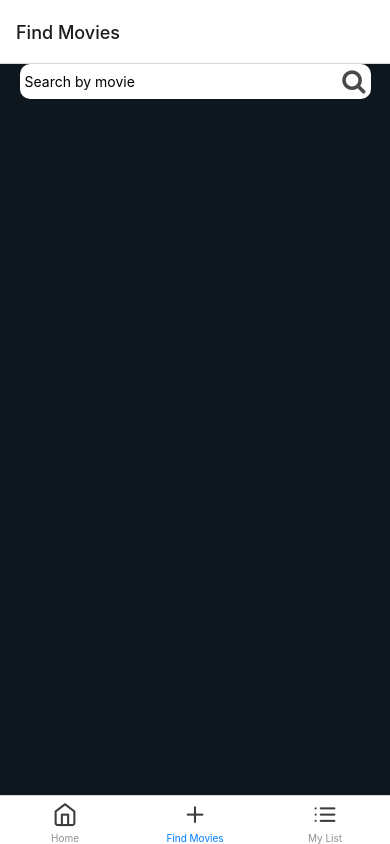
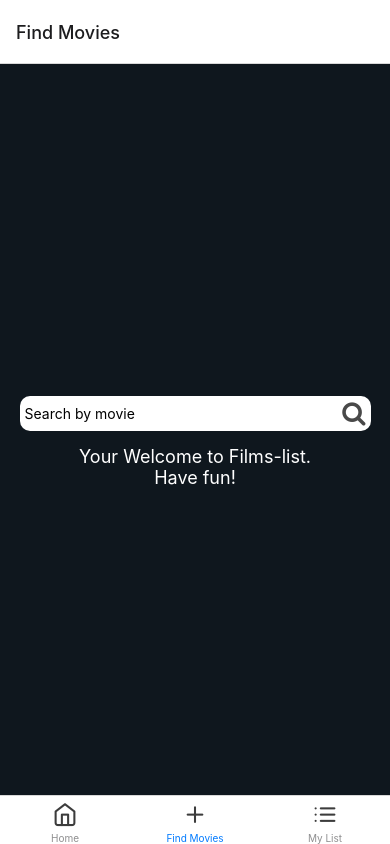
Before and after one commit to luispaganini/films-list, a React Native app: screen /Priority in a window 390 px wide. Both pictures are taken after a click on the button "FIND MOVIES". Built offline with nearby package versions, Linux system fonts and the light colour scheme.

Commit message:
Create new styles and new visual

```diff
--- a/src/pages/FindMovie.tsx
+++ b/src/pages/FindMovie.tsx
@@ -1,4 +1,4 @@
-import { StyleSheet, View, FlatList, TextInput, Pressable, Keyboard } from "react-native";
+import { StyleSheet, View, FlatList, TextInput, Pressable, Keyboard, ActivityIndicator, Text, ScrollView } from "react-native";
 import React, { useState } from "react";
 import { SafeAreaView } from "react-native-safe-area-context";
 import api from "../services/api";
@@ -6,11 +6,13 @@ import { IApiInterface } from "../interfaces/IApiInterface";
 import Icon from 'react-native-vector-icons/FontAwesome';
 import {Item} from "../components/ImageCard";
 import { INavigationInterface } from "../interfaces/INavigationInterface";
-
+import { FindMovieStyle as styles } from "../styles/FindMovieStyle";
 
 export default function FindMovie({navigation} : INavigationInterface) {
-  const [movies, setMovies] = useState([]);
+  const [movies, setMovies]:any = useState([]);
   const [searchMovie, setSearchMovie] = useState("");
+  const [isLoading, setLoading] = useState<boolean>(false);
+  const [isFirstAccess, setFirstAcess] = useState<boolean>(true);
 
 
   const handleNavigate = (imdbId: string) => {
@@ -39,57 +41,40 @@ export default function FindMovie({navigation} : INavigationInterface) {
             value={searchMovie}
             onChangeText={setSearchMovie}
             placeholder="Search by movie"
-          onSubmitEditing={findMovieHandler}
-        />
+            onSubmitEditing={findMovieHandler} />
           <Pressable onPress={findMovieHandler}>
             <Icon name={"search"} size={25} color={"#494949"} />
           </Pressable>
         </View>
+        { isFirstAccess ? (
+          <View>
+            <Text style={styles.text}>Your Welcome to Films-list.</Text>
+            <Text style={styles.text}>Have fun!</Text>
+          </View>
+        ): (
+
+          <View>
+
+            <ActivityIndicator style={styles.loading} size="large" color="#00ff00" animating={isLoading} />
+
             <FlatList
                     data={movies}
                     renderItem={renderItem}
-        keyExtractor={(item: IApiInterface) => item.imdbId}
-      />
+                    keyExtractor={(item: IApiInterface) => item.imdbId} />
+
+          </View>
+        )}
       </SafeAreaView>
   );
 
   function findMovieHandler() {
     Keyboard.dismiss;
+    setLoading(true);
     api.get(`/movie/name?name=${searchMovie}`).then((response) => {
       setMovies(response.data);
+    }).finally(() => {
+      setLoading(false);
     });
+    setFirstAcess(false);
   }
 }
-
-const styles = StyleSheet.create({
-  container: {
-    flex: 1,
-    backgroundColor: "#0F171E",
-    alignItems: "center",
-    justifyContent: "center",
-  },
-  text: {
-    fontSize: 18,
-    color: "white",
-  },
-  content: {
-    width: "80%",
-    height: "80%",
-    margin: 8,
-    padding: 8,
-    backgroundColor: "white",
-    borderRadius: 8,
-    alignItems: "center",
-    justifyContent: "space-around",
-  },
-  searchBar: {
-    backgroundColor: "white",
-    display: "flex",
-    flexDirection: "row",
-    padding: 5,
-    justifyContent: "space-between",
-    width: "90%",
-    borderRadius: 10,
-    marginBottom: 15,
-  },
-});
--- a/src/pages/Home.tsx
+++ b/src/pages/Home.tsx
@@ -1,7 +1,7 @@
-import { StyleSheet, View, Text, Button, Image } from "react-native";
+import { StyleSheet, View, Text, Button, Image, ActivityIndicator } from "react-native";
 import React from "react";
 import { INavigationInterface } from "../interfaces/INavigationInterface";
-
+import { HomeStyle as styles } from "../styles/HomeStyle";
 export default function Home({ navigation }: INavigationInterface) {
   const handleFindMovies = () => {
     navigation.navigate("Find Movies");
@@ -19,29 +19,6 @@ export default function Home({ navigation }: INavigationInterface) {
       <View style={styles.button}>
         <Button title="Find Movies" onPress={handleFindMovies} />
       </View>
-
     </View>
   );
 }
-
-const styles = StyleSheet.create({
-  container: {
-    flex: 1,
-    backgroundColor: "#0F171E",
-    alignItems: "center",
-  },
-  text: {
-    color: "#ffffff",
-    fontSize: 30,
-    textAlign: 'center',
-    marginTop: 25,
-    marginBottom: 25
-  },
-  logo: {
-    width: "100%",
-    height: 150,
-  },
-  button: {
-    width: 200
-  }
-});
--- a/src/pages/InspectMovie.tsx
+++ b/src/pages/InspectMovie.tsx
@@ -1,24 +1,26 @@
 import {
   Image,
-  StyleSheet,
   View,
   Text,
   ScrollView,
   Pressable,
   Alert,
+  ActivityIndicator,
 } from "react-native";
 import React, { useEffect, useState } from "react";
 import api from "../services/api";
 import { IApiInterface } from "../interfaces/IApiInterface";
 import { INavigationInterface } from "../interfaces/INavigationInterface";
+import { InspectMovieStyle as styles } from "../styles/InspectMovieStyle";
 
 type InspectMovieRouteParams = {
   imdbId?: string;
 };
 
 export default function InspectMovie({ navigation, route }: INavigationInterface) {
-  const [movie, setMovie]: any = useState<Array<IApiInterface>>([]);
+  const [movie, setMovie]: any = useState([]);
   const [isSuccessfull, setIsSuccessfull] = useState<boolean>(false);
+  const [isLoading, setLoading] = useState<boolean>(false);
   const LOW = 1;
   const MEDIUM = 2;
   const HIGH = 3;
@@ -28,6 +30,7 @@ export default function InspectMovie({ navigation, route }: INavigationInterface
   useEffect(() => {
     api.get(`/movie/${imdbId}`).then((response) => {
       setMovie(response.data);
+      setLoading(true);
     });
   }, []);
 
@@ -54,6 +57,7 @@ export default function InspectMovie({ navigation, route }: INavigationInterface
 
   return (
     <ScrollView style={styles.container}>
+      {isLoading ? (
         <View>
           <Image style={styles.logo} source={{ uri: movie.poster }} />
           <Text style={styles.textTitle}>{movie.title}</Text>
@@ -89,6 +93,10 @@ export default function InspectMovie({ navigation, route }: INavigationInterface
             </Pressable>
           </View>
         </View>
+      ): (
+        <ActivityIndicator style={styles.loading} size="large" color="#00ff00" />
+      )}
+
     </ScrollView>
   );
   function sendMovie(movieApi: IApiInterface, priority: number) {
@@ -103,8 +111,7 @@ export default function InspectMovie({ navigation, route }: INavigationInterface
       priorityLevel: priority,
     };
 
-    api
-      .post("/movie", movie)
+    api.post("/movie", movie)
       .then(() => {
         setIsSuccessfull(true);
         Alert.alert("Add movie", "Movie successfully added");
@@ -115,47 +122,3 @@ export default function InspectMovie({ navigation, route }: INavigationInterface
       });
   }
 }
-
-const styles = StyleSheet.create({
-  container: {
-    flex: 1,
-    backgroundColor: "#0F171E",
-  },
-  textTitle: {
-    fontSize: 22,
-    color: "#ffffff",
-    marginTop: 10,
-    marginLeft: 10,
-  },
-  text: {
-    fontSize: 14,
-    marginTop: 10,
-    marginLeft: 10,
-    marginRight: 10,
-    textAlign: "justify",
-    color: "#ffffff",
-  },
-  logo: {
-    width: "100%",
-    height: 180,
-  },
-  buttons: {
-    display: "flex",
-    flexDirection: "row",
-    marginLeft: 10,
-    marginTop: 10,
-    marginBottom: 30,
-  },
-  button: {
-    width: 70,
-    height: 25,
-  },
-  textButton: {
-    textAlign: "center",
-  },
-  buttonConfirm: {
-    marginBottom: 20,
-    marginRight: 10,
-    marginLeft: 10,
-  },
-});
--- a/src/pages/List.tsx
+++ b/src/pages/List.tsx
@@ -1,10 +1,11 @@
-import { StyleSheet, FlatList } from "react-native";
+import { StyleSheet, FlatList, ScrollView, ActivityIndicator, Text } from "react-native";
 import React, { useEffect, useState } from "react";
 import { SafeAreaView } from "react-native-safe-area-context";
 import api from "../services/api";
 import {IApiInterface } from "../interfaces/IApiInterface";
 import { renderItem } from "../components/renderCard";
 import { INavigationInterface } from "../interfaces/INavigationInterface";
+import { ListStyles as styles } from "../styles/ListStyles";
 
 type ListRouteParams = {
   priority?: string;
@@ -13,12 +14,15 @@ type ListRouteParams = {
 export default function List({ navigation, route }: INavigationInterface) {
   const [movies, setMovies] = useState([]);
   const { priority }: ListRouteParams = route.params as ListRouteParams;
+  const [isLoading, setLoading] = useState<boolean>(false);
   let isMounted = true;
   useEffect(() => {
     setTimeout(() => {
       api.get(`/movies/priority/${priority}`).then((response) => {
         if (isMounted)
           setMovies(response.data);
+      }).finally(() => {
+        setLoading(true);
       });
     }, 500);
     return () => {
@@ -28,24 +32,23 @@ export default function List({ navigation, route }: INavigationInterface) {
 
   return (
       <SafeAreaView style={styles.container}>
+        {isLoading ? (
           <FlatList
           data={movies}
           renderItem={renderItem}
           keyExtractor={(item: IApiInterface) => item.imdbId}
         />
+        ): (
+          <ActivityIndicator size="large" color="#00ff00" />
+        )}
+
+        {!(movies.length > 0) && (isLoading) ? (
+          <Text style={styles.text}>
+          You don't have any movies on your list.</Text>
+        ): (
+          <></>
+        )}
+
       </SafeAreaView>
   );
 }
-
-const styles = StyleSheet.create({
-  container: {
-    flex: 1,
-    backgroundColor: "#0F171E",
-    alignItems: "center",
-    justifyContent: "center",
-  },
-  text: {
-    fontSize: 18,
-    color: "white",
-  }
-});
--- a/src/pages/SelectPriority.tsx
+++ b/src/pages/SelectPriority.tsx
@@ -3,6 +3,7 @@ import React, { useState } from 'react'
 import { IItemInterface } from '../interfaces/IItemInterface';
 import { colorPriority } from '../components/colorPriorities/ColorPriorityData';
 import { INavigationInterface } from '../interfaces/INavigationInterface';
+import { SelectPriorityStyle as styles } from '../styles/SelectPriorityStyle';
 
 const Item = ({ item, onPress, backgroundColor, textColor }: IItemInterface) => (
   <TouchableOpacity onPress={onPress} style={[buttonStyle(item.color), backgroundColor]}>
@@ -44,24 +45,6 @@ export default function SelectPriority({ navigation }: INavigationInterface) {
   );
 }
 
-const styles = StyleSheet.create({
-    container: {
-      flex: 1,
-      backgroundColor: "#0F171E",
-      display: "flex",
-      alignItems: "center",
-      justifyContent: "space-around",
-      paddingTop: 30
-    },
-    text: {
-      fontWeight: 'bold',
-      paddingTop: 10,
-      color: "#000000",
-      fontSize: 21,
-      textAlign: 'center',
-    }
-});
-
 function buttonStyle(color: string) {
   const style = {
     button: {
--- /dev/null
+++ b/src/styles/FindMovieStyle.tsx
@@ -0,0 +1,44 @@
+import { StyleSheet } from "react-native";
+
+export const FindMovieStyle = StyleSheet.create({
+    container: {
+      flex: 1,
+      backgroundColor: "#0F171E",
+      alignItems: "center",
+      justifyContent: "center",
+    },
+    text: {
+      fontSize: 18,
+      color: "white",
+      textAlign: "center",
+    },
+    content: {
+      width: "80%",
+      height: "80%",
+      margin: 8,
+      padding: 8,
+      backgroundColor: "white",
+      borderRadius: 8,
+      alignItems: "center",
+      justifyContent: "space-around",
+    },
+    searchBar: {
+      backgroundColor: "white",
+      display: "flex",
+      flexDirection: "row",
+      padding: 5,
+      justifyContent: "space-between",
+      width: "90%",
+      borderRadius: 10,
+      marginBottom: 15,
+      marginTop: 25
+    },
+    loading: {
+      flex: 1,
+      flexDirection: "row",
+      display:"flex",
+      alignItems: "center",
+      justifyContent: "center",
+      position: "absolute",
+    }
+  });
--- /dev/null
+++ b/src/styles/HomeStyle.tsx
@@ -0,0 +1,23 @@
+import { StyleSheet } from "react-native";
+
+export const HomeStyle = StyleSheet.create({
+    container: {
+      flex: 1,
+      backgroundColor: "#0F171E",
+      alignItems: "center",
+    },
+    text: {
+      color: "#ffffff",
+      fontSize: 30,
+      textAlign: 'center',
+      marginTop: 25,
+      marginBottom: 25
+    },
+    logo: {
+      width: "100%",
+      height: 150,
+    },
+    button: {
+      width: 200
+    }
+  });
--- /dev/null
+++ b/src/styles/InspectMovieStyle.tsx
@@ -0,0 +1,52 @@
+import { StyleSheet } from "react-native";
+
+export const InspectMovieStyle = StyleSheet.create({
+    container: {
+      flex: 1,
+      backgroundColor: "#0F171E",
+    },
+    textTitle: {
+      fontSize: 22,
+      color: "#ffffff",
+      marginTop: 10,
+      marginLeft: 10,
+    },
+    text: {
+      fontSize: 14,
+      marginTop: 10,
+      marginLeft: 10,
+      marginRight: 10,
+      textAlign: "justify",
+      color: "#ffffff",
+    },
+    logo: {
+      width: "100%",
+      height: 180,
+    },
+    buttons: {
+      display: "flex",
+      flexDirection: "row",
+      marginLeft: 10,
+      marginTop: 10,
+      marginBottom: 30,
+    },
+    button: {
+      width: 70,
+      height: 25,
+    },
+    textButton: {
+      textAlign: "center",
+    },
+    buttonConfirm: {
+      marginBottom: 20,
+      marginRight: 10,
+      marginLeft: 10,
+    },
+    loading: {
+      display:"flex",
+      alignItems: "center",
+      justifyContent: "center",
+      position: "absolute",
+      flex: 1
+    }
+  });
--- /dev/null
+++ b/src/styles/ListStyles.tsx
@@ -0,0 +1,20 @@
+import { StyleSheet } from "react-native";
+
+export const ListStyles = StyleSheet.create({
+    container: {
+      flex: 1,
+      backgroundColor: "#0F171E",
+      alignItems: "center",
+      justifyContent: "center",
+      height: 100
+
+    },
+    text: {
+      fontSize: 18,
+      color: "white",
+      display: "flex",
+      alignItems: "center",
+      justifyContent: "center",
+      flex: 1
+    }
+  });
--- /dev/null
+++ b/src/styles/SelectPriorityStyle.tsx
@@ -0,0 +1,19 @@
+import { StyleSheet } from "react-native";
+
+export const SelectPriorityStyle = StyleSheet.create({
+    container: {
+      flex: 1,
+      backgroundColor: "#0F171E",
+      display: "flex",
+      alignItems: "center",
+      justifyContent: "space-around",
+      paddingTop: 30
+    },
+    text: {
+      fontWeight: 'bold',
+      paddingTop: 10,
+      color: "#000000",
+      fontSize: 21,
+      textAlign: 'center',
+    }
+});
```
Also changed, not shown: package.json (+7 -7 lines), 1 other file (tests, documents, lock files or other folders). Lines whose indentation alone changed are shown as unchanged.
